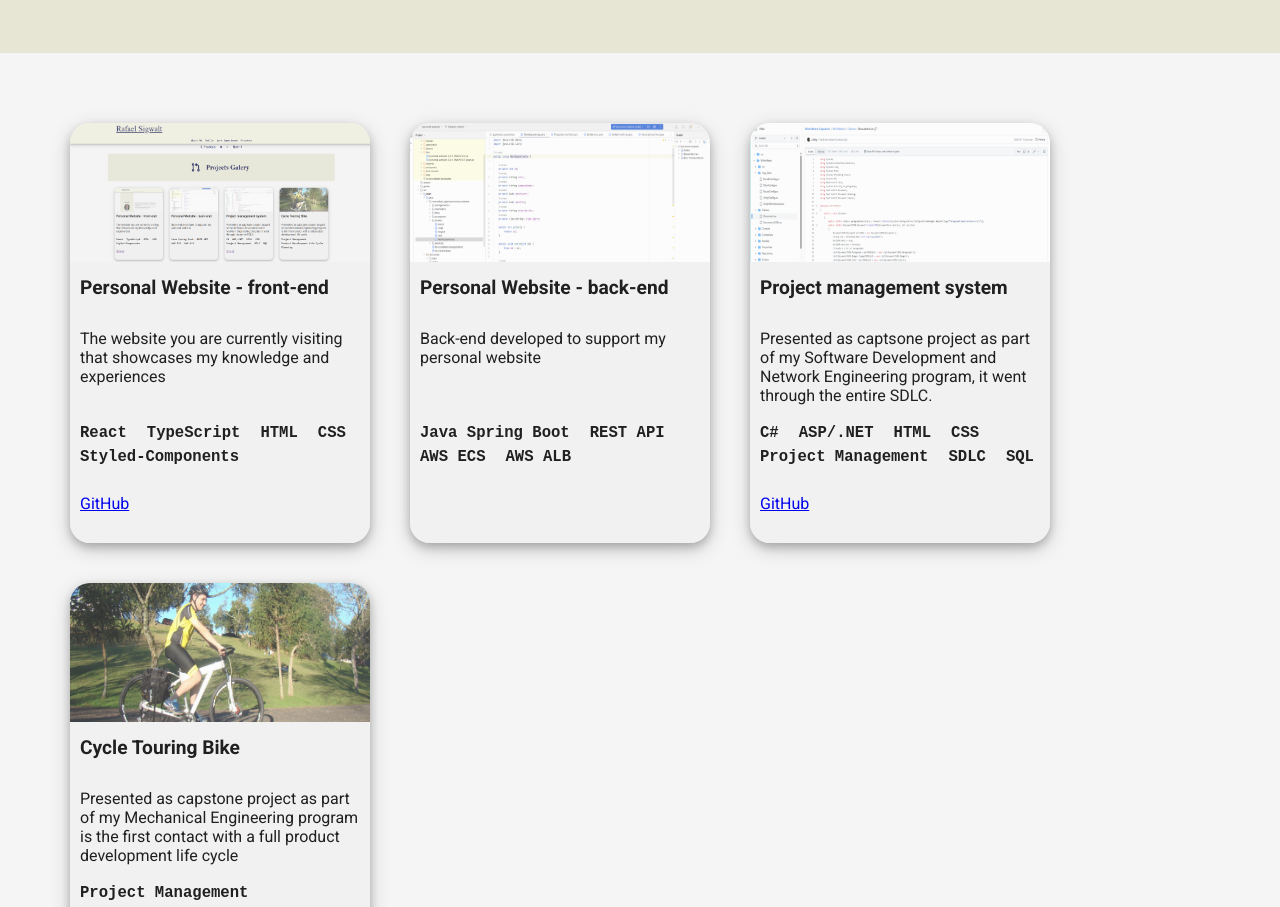
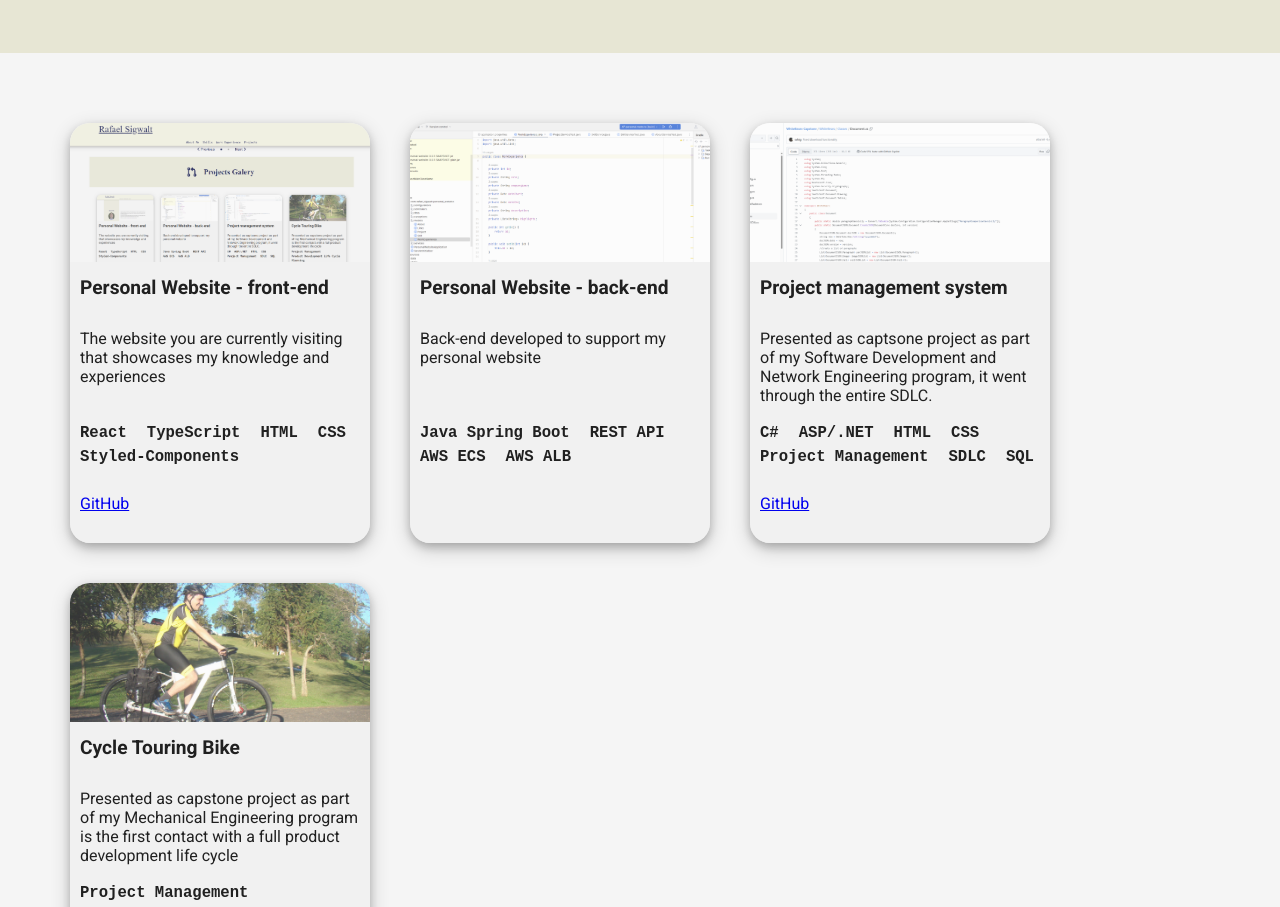
Before and after one commit to rafsig/rafael-sigwalt-site, a React (Vite) app: page / in a window 1280 px wide. Shown: the part 2000-2907 px from the top of the page. Built offline with nearby package versions, Linux system fonts and the light colour scheme; the HTML template or start-up script is replaced by a standard one.

Commit message:
fix photo distortions

```diff
--- a/src/components/Section/Galery/Card/index.tsx
+++ b/src/components/Section/Galery/Card/index.tsx
@@ -30,6 +30,8 @@ const CardImageStyled = styled.img`
     height:33%;
     border-radius:20px, 20px, 0, 0;
     opacity:80%;
+    object-fit: cover;
+    object-position: top;
 `
 const CardContentCotainer = styled.div`
     padding:10px 10px;
```
Also changed, not shown: public/images/personal-website-backend-cover.png, public/images/website-cover.png.
